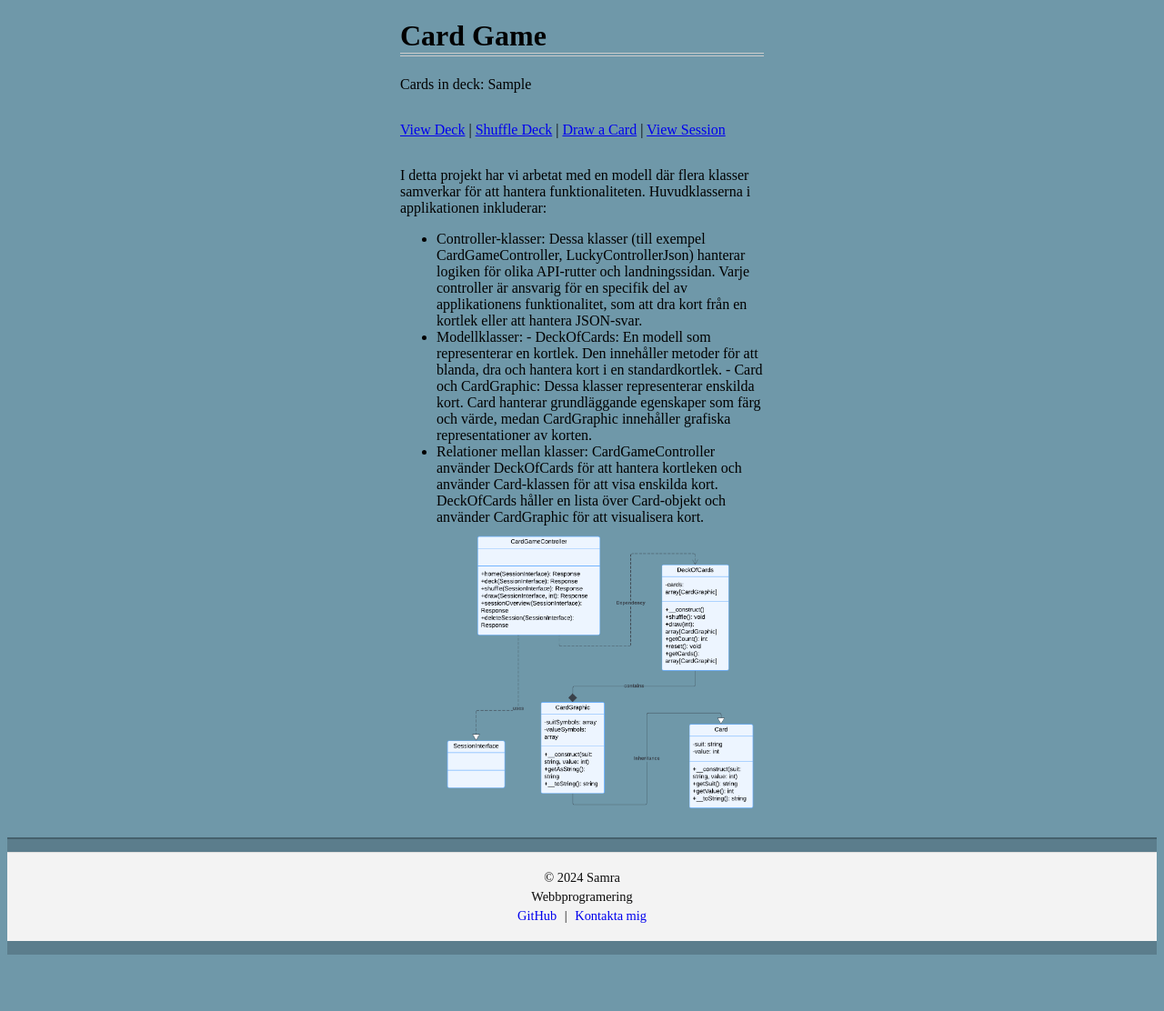
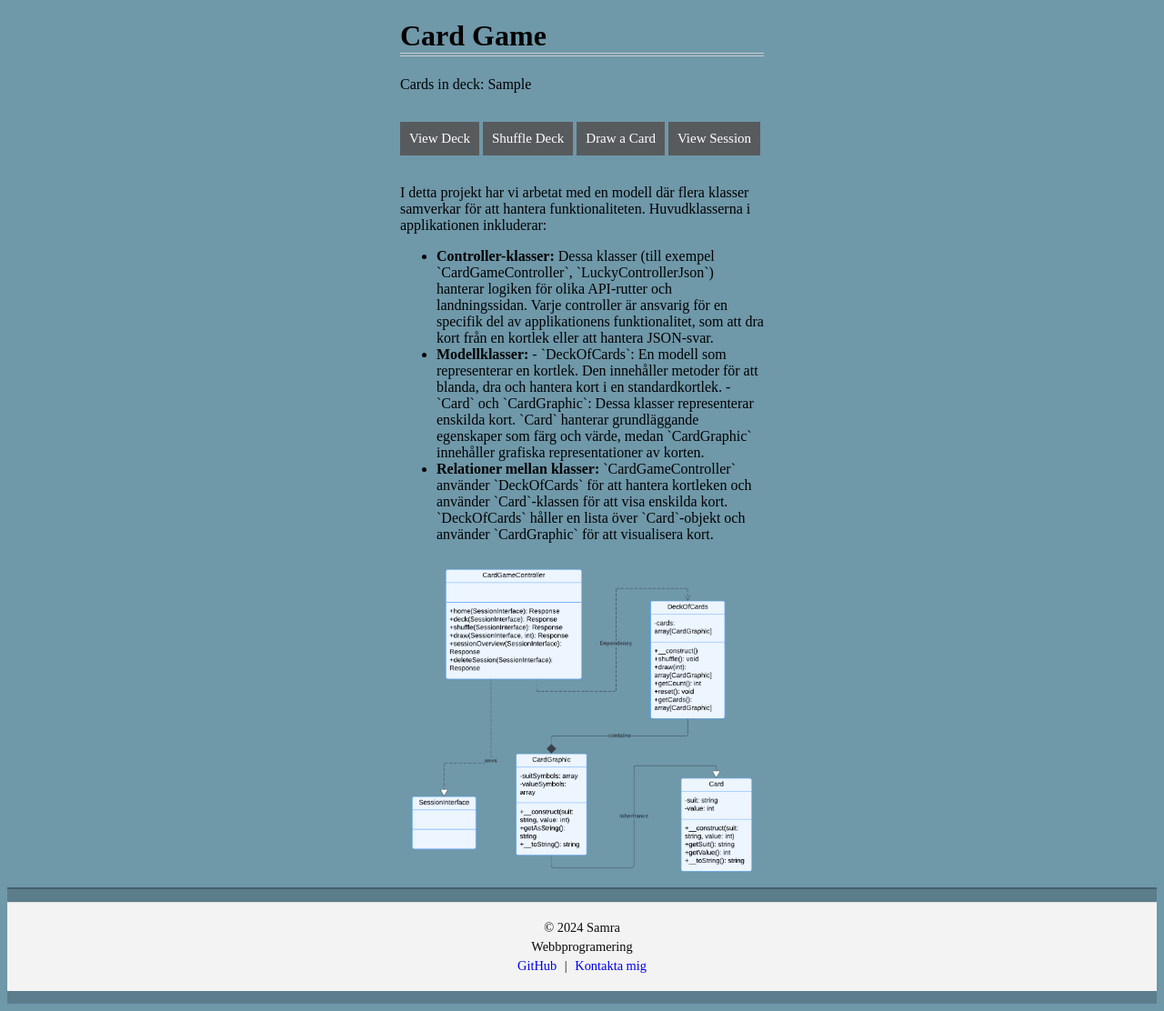
Before and after one commit to sakg23/mvc-24, a Symfony app: template templates/card/home.html.twig in a window 1280 px wide. Shown: the part 208-1320 px from the top of the page at 91% size. Before the commit the page ends 1258 px from the top, so only its background shows below. Run offline with Twig, Linux system fonts and the light colour scheme; the template is opened without the code that fills it: most values are stand-ins (such as "Sample title", 1, 10 or a date in 2020); style sheets or scripts are compiled from the project's sources; some libraries are stand-ins or nearby versions.

Commit message:
card game

```diff
--- a/templates/card/deck.html.twig
+++ b/templates/card/deck.html.twig
@@ -16,6 +16,6 @@
 {{include('flash.html.twig') }}
 
 
-<a href="{{ path('card_init') }}">Back to Deck Overview</a>
+<a href="{{ path('card_init') }}"class="button">Back to Deck Overview</a>
 
 {% endblock %}
--- a/templates/card/draw.html.twig
+++ b/templates/card/draw.html.twig
@@ -17,6 +17,6 @@
 
 {{include('flash.html.twig') }}
 
-<a href="{{ path('card_init') }}">Back to Deck Overview</a>
+<a href="{{ path('card_init') }}"class="button">Back to Deck Overview</a>
 
 {% endblock %}
--- a/templates/card/home.html.twig
+++ b/templates/card/home.html.twig
@@ -6,37 +6,35 @@
 <h1>Card Game</h1>
 <p>Cards in deck: {{ cards_in_deck }}</p>
 
-
 <nav>
-    <a href="{{ path('card_deck') }}">View Deck</a> |
-    <a href="{{ path('card_shuffle') }}">Shuffle Deck</a> |
-    <a href="{{ path('card_draw') }}">Draw a Card</a> |
-    <a href="{{ path('card_session_delete') }}">View Session</a>
+    <a href="{{ path('card_deck') }}" class="simple-button">View Deck</a>
+    <a href="{{ path('card_shuffle') }}" class="simple-button">Shuffle Deck</a>
+    <a href="{{ path('card_draw') }}" class="simple-button">Draw a Card</a>
+    <a href="{{ path('card_session_delete') }}" class="simple-button">View Session</a>
 </nav>
 
-<p>I detta projekt har vi arbetat med en modell där flera klasser samverkar för att hantera funktionaliteten. Huvudklasserna i applikationen inkluderar: </p>
+<p>I detta projekt har vi arbetat med en modell där flera klasser samverkar för att hantera funktionaliteten. Huvudklasserna i applikationen inkluderar:</p>
 
 <ul>
-    <li> Controller-klasser:
-    Dessa klasser (till exempel CardGameController, LuckyControllerJson)
-    hanterar logiken för olika API-rutter och landningssidan.
-    Varje controller är ansvarig för en specifik del av applikationens funktionalitet,
-    som att dra kort från en kortlek eller att hantera JSON-svar.
+    <li>
+        <strong>Controller-klasser:</strong>
+        Dessa klasser (till exempel `CardGameController`, `LuckyControllerJson`) hanterar logiken för olika API-rutter och landningssidan.
+        Varje controller är ansvarig för en specifik del av applikationens funktionalitet, som att dra kort från en kortlek eller att hantera JSON-svar.
     </li>
-
-    <li>Modellklasser:
-    - DeckOfCards: En modell som representerar en kortlek. Den innehåller metoder för att blanda, dra och hantera kort i en standardkortlek.
-    - Card och CardGraphic: Dessa klasser representerar enskilda kort. Card hanterar grundläggande egenskaper som färg och värde, medan CardGraphic innehåller grafiska representationer av korten.
+    <li>
+        <strong>Modellklasser:</strong>
+        - `DeckOfCards`: En modell som representerar en kortlek. Den innehåller metoder för att blanda, dra och hantera kort i en standardkortlek.
+        - `Card` och `CardGraphic`: Dessa klasser representerar enskilda kort. `Card` hanterar grundläggande egenskaper som färg och värde, medan `CardGraphic` innehåller grafiska representationer av korten.
     </li>
-
-    <li>Relationer mellan klasser:
-    CardGameController använder DeckOfCards för att hantera kortleken och använder Card-klassen för att visa enskilda kort.
-    DeckOfCards håller en lista över Card-objekt och använder CardGraphic för att visualisera kort.
+    <li>
+        <strong>Relationer mellan klasser:</strong>
+        `CardGameController` använder `DeckOfCards` för att hantera kortleken och använder `Card`-klassen för att visa enskilda kort.
+        `DeckOfCards` håller en lista över `Card`-objekt och använder `CardGraphic` för att visualisera kort.
     </li>
+</ul>
 
 <div>
-    <img class = 'uml' src="{{ asset('img/UML.png') }}" alt="UML diagram">
+    <img class="uml" src="{{ asset('img/UML.png') }}" alt="UML diagram">
 </div>
 
-
 {% endblock %}
--- a/templates/card/session.html.twig
+++ b/templates/card/session.html.twig
@@ -14,8 +14,8 @@
         <li>{{ key }}: {{ value }}</li>
     {% endfor %}
 </ul>
-<a href="{{ path('card_session_delete') }}">Clear Session</a>
+<a href="{{ path('card_session_delete') }}"class="button">Clear Session</a>
 
-<a href="{{ path('card_init') }}">Back to Deck Overview</a>
+<a href="{{ path('card_init') }}"class="button">Back to Deck Overview</a>
 
 {% endblock %}
```
